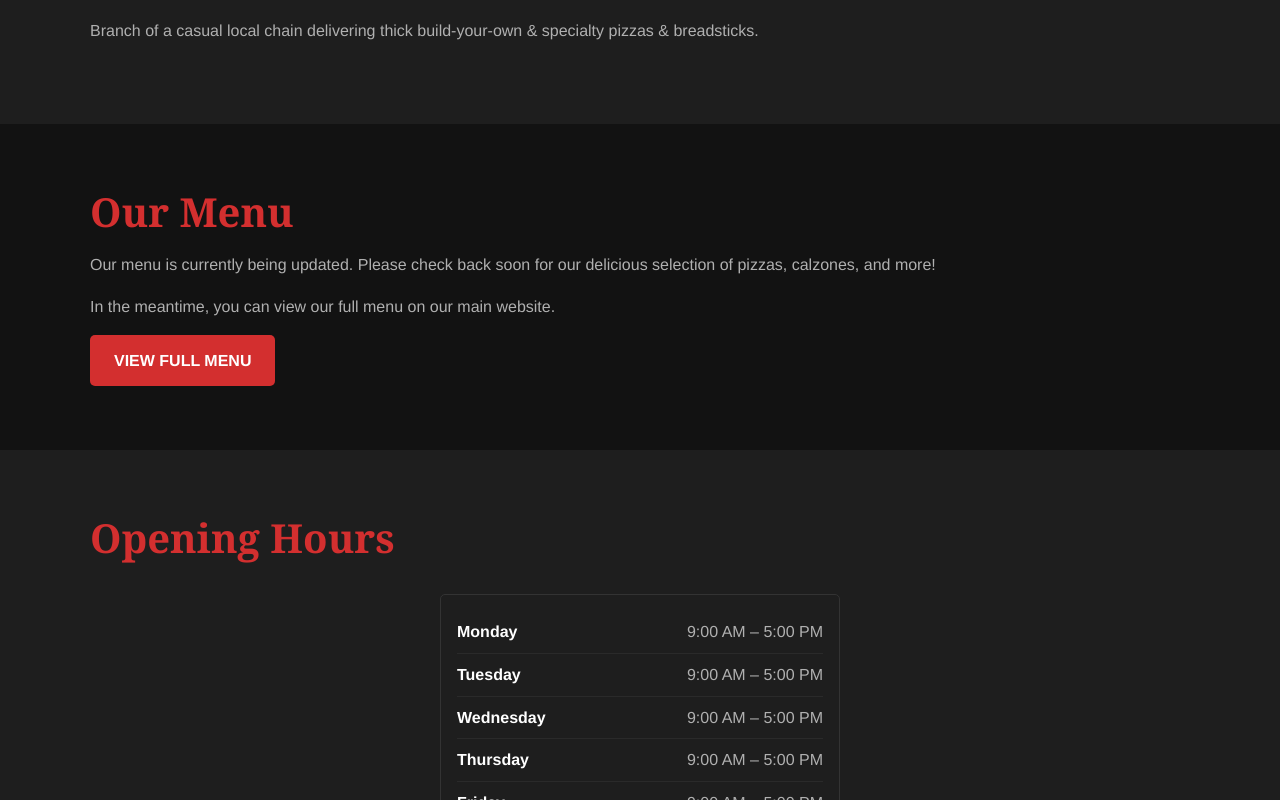
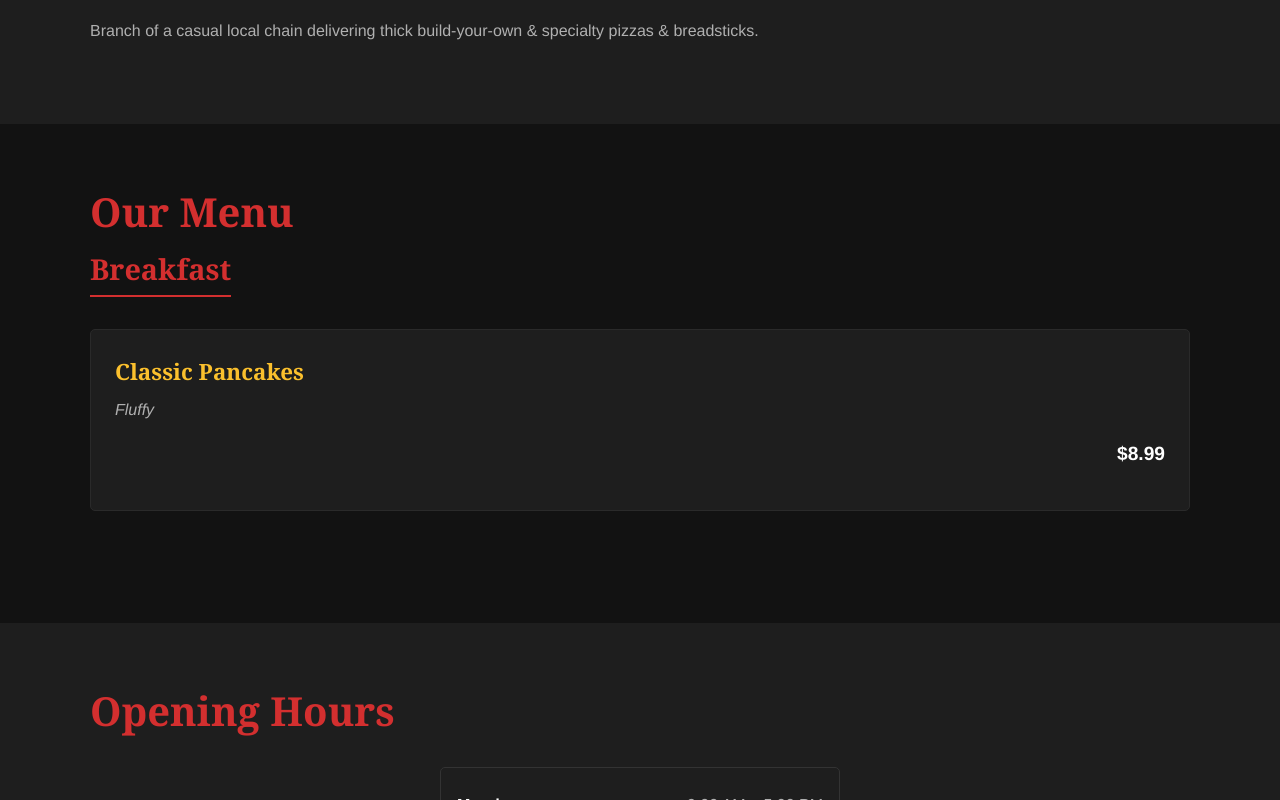
Before and after one commit to GrubTokKora/kora-site-73602352-311b-411f-90f6-43ae046a2f29, a React (Vite) app: page / in a window 1280 px wide. Shown: the part 740-1540 px from the top of the page. Built offline with nearby package versions, Linux system fonts and the light colour scheme.

Commit message:
Deploy staging from Kora

```diff
--- a/src/App.tsx
+++ b/src/App.tsx
@@ -12,7 +12,7 @@ import { data } from './data';
 export const BUSINESS_ID = "73602352-311b-411f-90f6-43ae046a2f29";
 
 function App() {
-  const { business, hero, hours, contact, actions } = data;
+  const { business, hero, hours, contact, actions, menu } = data;
 
   useEffect(() => {
     document.title = business.name;
@@ -43,7 +43,7 @@ function App() {
         <About
           description={business.description}
         />
-        <Menu website={business.website} />
+        <Menu menu={menu} />
         <Hours hours={hours} />
         <Contact address={contactAddress} phone={contactPhone} />
       </main>
--- a/src/components/Menu.tsx
+++ b/src/components/Menu.tsx
@@ -1,17 +1,55 @@
-type MenuProps = {
-  website: string;
+type MenuItem = {
+  id: string;
+  name: string;
+  description: string;
+  price: string;
+  category: string;
 };
 
-function Menu({ website }: MenuProps) {
+type MenuProps = {
+  menu: MenuItem[];
+};
+
+function Menu({ menu }: MenuProps) {
+  if (!menu || menu.length === 0) {
+    return (
+      <section id="menu">
+        <div className="container">
+          <h2>Our Menu</h2>
+          <p>Our menu is currently being updated. Please check back soon!</p>
+        </div>
+      </section>
+    );
+  }
+
+  const menuByCategory = menu.reduce((acc, item) => {
+    if (!item.name) return acc; // Skip empty items
+    const category = item.category || 'Uncategorized';
+    if (!acc[category]) {
+      acc[category] = [];
+    }
+    acc[category].push(item);
+    return acc;
+  }, {} as Record<string, MenuItem[]>);
+
   return (
     <section id="menu">
       <div className="container">
         <h2>Our Menu</h2>
-        <p>Our menu is currently being updated. Please check back soon for our delicious selection of pizzas, calzones, and more!</p>
-        <p>In the meantime, you can view our full menu on our main website.</p>
-        <a href={website} className="btn" target="_blank" rel="noopener noreferrer">
-          View Full Menu
-        </a>
+        {Object.entries(menuByCategory).map(([category, items]) => (
+          <div key={category} className="menu-category">
+            <h3>{category}</h3>
+            <div className="menu-items-grid">
+              {items.map((item) => (
+                <div key={item.id || item.name} className="menu-item-card">
+                  <h4>{item.name}</h4>
+                  <p className="menu-item-description">{item.description}</p>
+                  <p className="menu-item-price">${item.price}</p>
+                </div>
+              ))}
+            </div>
+          </div>
+        ))}
       </div>
     </section>
   );
--- a/src/data.ts
+++ b/src/data.ts
@@ -1,6 +1,6 @@
 export const data = {
   "business": {
-    "name": "The Pie Pizzeria - South Salt Lake",
+    "name": "The Pie Pizzeria-Harsh",
     "description": "Branch of a casual local chain delivering thick build-your-own & specialty pizzas & breadsticks.",
     "address": "3321 S 200 E, South Salt Lake, UT 84115, USA",
     "website": "http://www.thepie.com/"
@@ -23,7 +23,15 @@ export const data = {
     "backgroundImages": [],
     "backgroundVideo": ""
   },
-  "menu": [],
+  "menu": [
+    {
+      "id": "Item-1",
+      "name": "Classic Pancakes",
+      "description": "Fluffy",
+      "price": "8.99",
+      "category": "Breakfast"
+    }
+  ],
   "gallery": [],
   "contact": {
     "address": "",
--- a/src/index.css
+++ b/src/index.css
@@ -203,6 +203,61 @@ section {
   color: var(--secondary-color);
 }
 
+/* Menu Section */
+#menu {
+  background-color: var(--background-color);
+}
+
+.menu-category {
+  margin-bottom: 3rem;
+}
+
+.menu-category h3 {
+  border-bottom: 2px solid var(--primary-color);
+  padding-bottom: 0.5rem;
+  margin-bottom: 2rem;
+  display: inline-block;
+}
+
+.menu-items-grid {
+  display: grid;
+  grid-template-columns: repeat(auto-fit, minmax(300px, 1fr));
+  gap: 2rem;
+}
+
+.menu-item-card {
+  background-color: var(--surface-color);
+  padding: 1.5rem;
+  border-radius: 5px;
+  border: 1px solid #2a2a2a;
+  transition: transform 0.3s ease, box-shadow 0.3s ease;
+}
+
+.menu-item-card:hover {
+  transform: translateY(-5px);
+  box-shadow: 0 10px 20px rgba(0,0,0,0.2);
+}
+
+.menu-item-card h4 {
+  font-family: var(--font-family-headings);
+  color: var(--secondary-color);
+  font-size: 1.4rem;
+  margin-bottom: 0.5rem;
+}
+
+.menu-item-description {
+  color: var(--text-color-secondary);
+  margin-bottom: 1rem;
+  font-style: italic;
+}
+
+.menu-item-price {
+  font-weight: bold;
+  font-size: 1.2rem;
+  color: var(--text-color);
+  text-align: right;
+}
+
 /* Hours Section */
 #hours {
   background-color: var(--surface-color);
```
